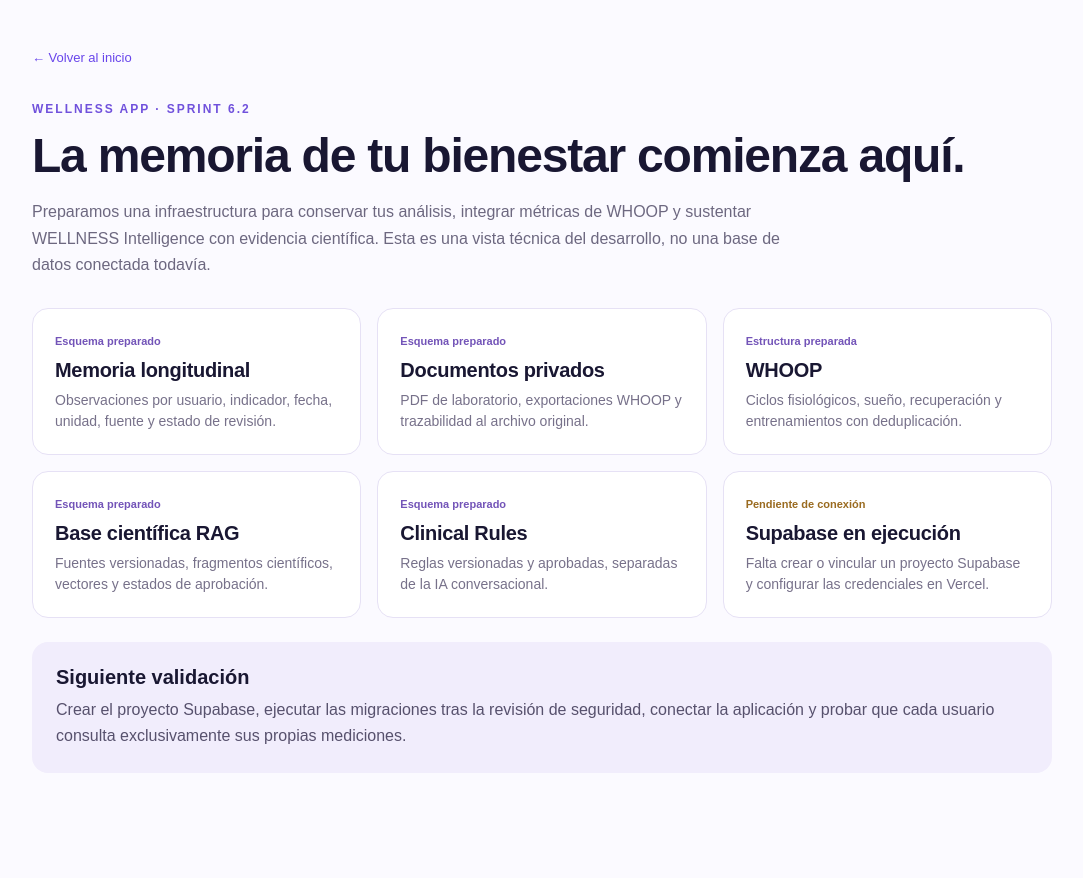
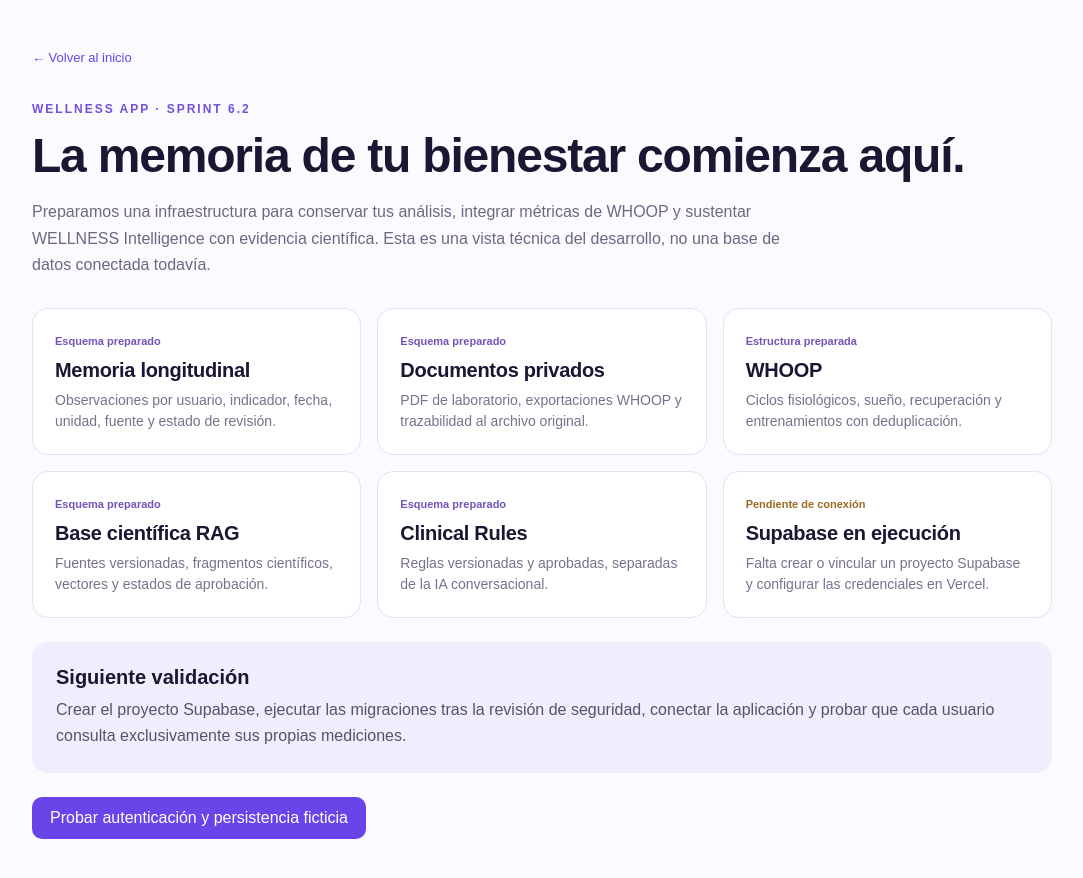
Before and after one commit to papasinfrontera/wellness-app-platform-MVP, a Next.js app: page /sprint-6-2 in a window 1280 px wide. Shown: the top 878 px of the page, without its empty margins (98-1181 px from the left). Built offline with nearby package versions, Linux system fonts and the light colour scheme.

Commit message:
feat(sprint-6.2): link to authenticated persistence QA

```diff
--- a/src/app/sprint-6-2/page.tsx
+++ b/src/app/sprint-6-2/page.tsx
@@ -17,4 +17,4 @@ export default function Sprint62(){return <main style={{maxWidth:1020,margin:"au
 <span style={{fontSize:11,color:b.status.startsWith("Pendiente")?"#9a6b20":"#7354b8",fontWeight:700}}>{b.status}</span>
 <h2 style={{fontSize:20,margin:"10px 0 8px",letterSpacing:-.3}}>{b.title}</h2><p style={{fontSize:14,color:"#77718a",lineHeight:1.5,margin:0}}>{b.description}</p></section>)}</div>
 <section style={{background:"#f1edfc",padding:24,borderRadius:16,marginTop:24}}><h2 style={{fontSize:20,margin:"0 0 8px"}}>Siguiente validación</h2><p style={{color:"#57516d",lineHeight:1.6,margin:0}}>Crear el proyecto Supabase, ejecutar las migraciones tras la revisión de seguridad, conectar la aplicación y probar que cada usuario consulta exclusivamente sus propias mediciones.</p></section>
-</main>}
+<p style={{marginTop:24}}><a href="/sprint-6-2/persistencia" style={{background:"#6944e8",color:"white",padding:"12px 18px",display:"inline-block",textDecoration:"none",borderRadius:10}}>Probar autenticación y persistencia ficticia</a></p></main>}
```
